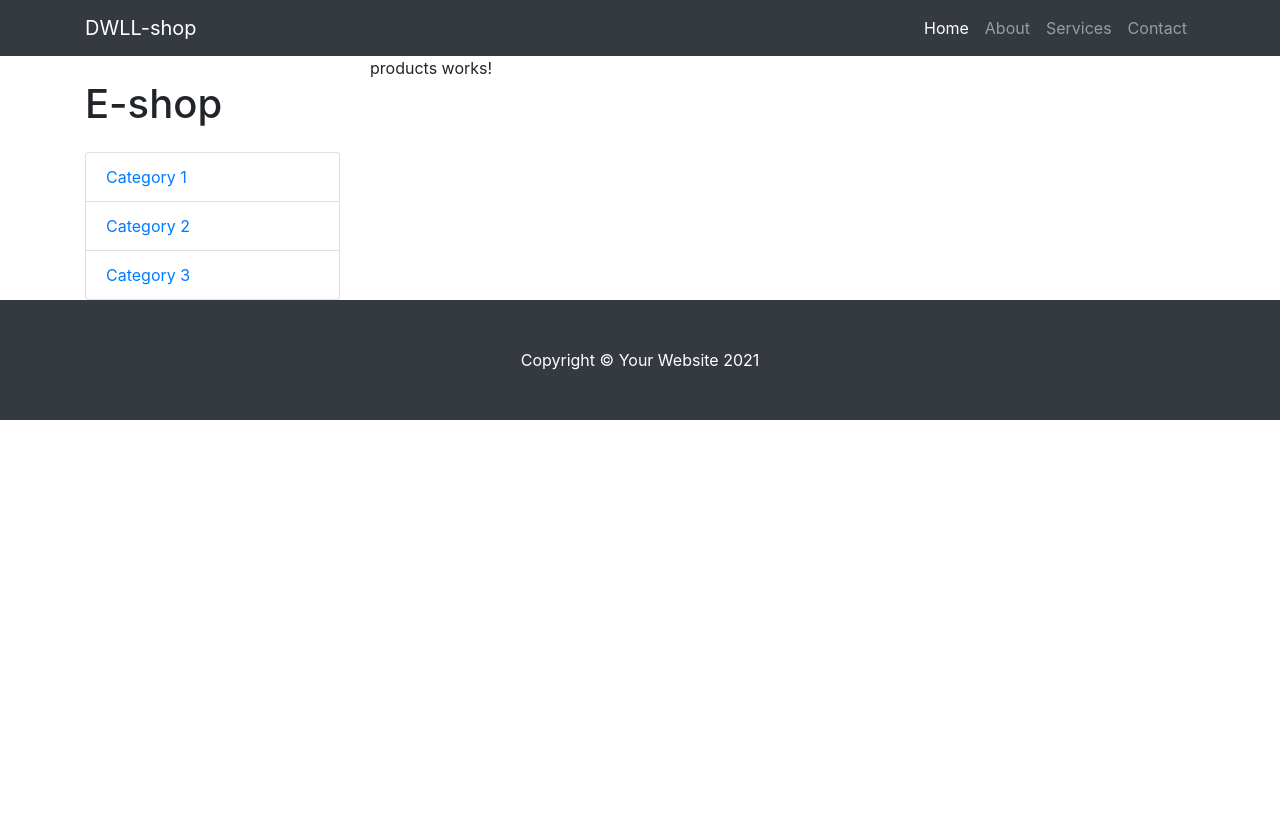
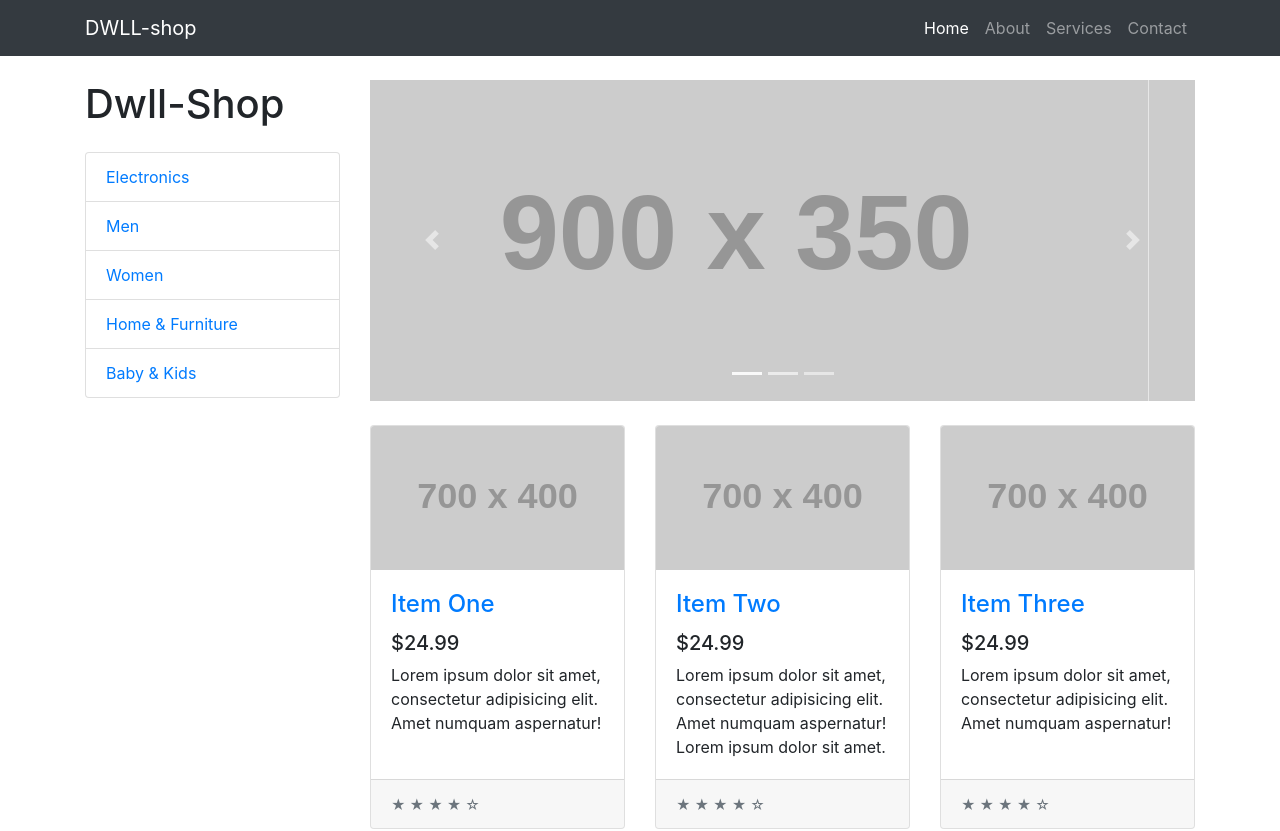
Before and after one commit to wslmacieira/angular-ecommerce, an Angular app: page /products in a window 1280 px wide. Shown: the top 831 px of the page. Before the commit the page ends 800 px from the top, so only its background shows below. Built offline with nearby package versions, Linux system fonts and the light colour scheme; data requests are answered from the project's data file.

Commit message:
Setup backend For Frontend

```diff
--- a/data/db.json
+++ b/data/db.json
@@ -36,5 +36,27 @@
       "vendor_name": "ayc shop",
       "warranty": 1
     }
+  ],
+  "categories": [
+    {
+      "id": 1,
+      "name": "Electronics"
+    },
+    {
+      "id": 2,
+      "name": "Men"
+    },
+    {
+      "id": 3,
+      "name": "Women"
+    },
+    {
+      "id": 4,
+      "name": "Home & Furniture"
+    },
+    {
+      "id": 5,
+      "name": "Baby & Kids"
+    }
   ]
 }
--- a/src/app/app-routing.module.ts
+++ b/src/app/app-routing.module.ts
@@ -3,6 +3,7 @@ import { RouterModule, Routes } from '@angular/router';
 import { ListOrderComponent } from './orders/list-order/list-order.component';
 
 const routes: Routes = [
+  { path: '', redirectTo: 'products',  pathMatch: 'full' },
   { path: 'products', loadChildren: () => import('./products/products.module').then(m => m.ProductsModule) },
   { path: 'orders', component: ListOrderComponent }
 ];
--- a/src/app/app.module.ts
+++ b/src/app/app.module.ts
@@ -1,5 +1,6 @@
 import { NgModule } from '@angular/core';
 import { BrowserModule } from '@angular/platform-browser';
+import { HttpClientModule } from '@angular/common/http';
 
 import { AppRoutingModule } from './app-routing.module';
 import { AppComponent } from './app.component';
@@ -14,7 +15,8 @@ import { SiteLayoutModule } from './site-layout/site-layout.module';
     BrowserModule,
     AppRoutingModule,
     OrdersModule,
-    SiteLayoutModule
+    SiteLayoutModule,
+    HttpClientModule
   ],
   providers: [],
   bootstrap: [AppComponent]
--- /dev/null
+++ b/src/app/products/category.ts
@@ -0,0 +1,4 @@
+export interface Category {
+  id:   number;
+  name: string;
+}
--- /dev/null
+++ b/src/app/products/product.service.ts
@@ -0,0 +1,49 @@
+import { Category } from './category';
+import { HttpClient } from '@angular/common/http';
+import { Injectable } from '@angular/core';
+import { Observable } from 'rxjs';
+import { environment } from 'src/environments/environment';
+
+import { Product } from './product';
+
+@Injectable({
+  providedIn: 'root'
+})
+export class ProductService {
+  apiUrl = environment.apiUrl;
+
+  constructor(private http: HttpClient) { }
+
+  createProduct(product: Product) {
+    this.http.post(this.apiUrl + '/products', product)
+  }
+
+  getAllProducts(): Observable<any> {
+    return this.http.get(this.apiUrl + '/products');
+  }
+
+  viewProduct(productId: Number): Observable<Product> {
+    return this.http.get<Product>(this.apiUrl + '/products/' + productId);
+  }
+
+  updateProduct(productId: Number, product: Product): Observable<Product> {
+    return this.http.put<Product>(this.apiUrl + '/products/' + productId, product);
+  }
+
+  deleteProduct(productId: Number):Observable<Product> {
+    return this.http.delete<Product>(this.apiUrl + '/products/' + productId);
+  }
+
+  searchCategoryProduct(categoryId: number) {
+    return this.http.get(this.apiUrl + '/category=' + categoryId);
+  }
+
+  searchDateProduct(date: any) {
+    return this.http.get(this.apiUrl + '/category=' + date);
+  }
+
+  getCategories(): Observable<Category[]> {
+    return this.http.get<Category[]>(this.apiUrl + '/categories');
+  }
+
+}
--- /dev/null
+++ b/src/app/products/product.ts
@@ -0,0 +1,12 @@
+export interface Product {
+  id:           number;
+  name:         string;
+  category_id:  number;
+  description:  string;
+  price:        number;
+  is_available: boolean;
+  rating:       number;
+  review:       number;
+  vendor_name:  string;
+  warranty:     number;
+}
--- a/src/app/products/products-routing.module.ts
+++ b/src/app/products/products-routing.module.ts
@@ -10,10 +10,10 @@ import { ViewProductByDateComponent } from './view-product-by-date/view-product-
 import { ViewProductComponent } from './view-product/view-product.component';
 
 const routes: Routes = [
-  { path: '', component: ProductsComponent },
+  { path: '', component: ViewAllProductComponent },
   { path: 'add-product', component: AddProductComponent },
   { path: 'view-product', component: ViewProductComponent },
-  { path: 'list-product', component: ViewAllProductComponent },
+  // { path: 'list-product', component: ViewAllProductComponent },
   { path: 'search-cat', component: ViewProductByCategoryComponent },
   { path: 'search-date', component: ViewProductByDateComponent },
   { path: 'view-product/:id', component: ViewProductComponent },
--- a/src/app/products/products.component.html
+++ b/src/app/products/products.component.html
@@ -1 +1 @@
-<p>products works!</p>
+<h1>Welcome to Dwll-shop</h1>
--- a/src/app/site-layout/sidebar/sidebar.component.html
+++ b/src/app/site-layout/sidebar/sidebar.component.html
@@ -1,6 +1,4 @@
-<h1 class="my-4">E-shop</h1>
+<h1 class="my-4">Dwll-Shop</h1>
 <div class="list-group">
-  <a class="list-group-item" href="#!">Category 1</a>
-  <a class="list-group-item" href="#!">Category 2</a>
-  <a class="list-group-item" href="#!">Category 3</a>
+  <a class="list-group-item" href="#!" *ngFor="let category of categories">{{ category.name }}</a>
 </div>
--- a/src/app/site-layout/sidebar/sidebar.component.ts
+++ b/src/app/site-layout/sidebar/sidebar.component.ts
@@ -1,3 +1,5 @@
+import { Category } from './../../products/category';
+import { ProductService } from './../../products/product.service';
 import { Component, OnInit } from '@angular/core';
 
 @Component({
@@ -6,10 +8,18 @@ import { Component, OnInit } from '@angular/core';
   styleUrls: ['./sidebar.component.css']
 })
 export class SidebarComponent implements OnInit {
+  categories!: Category[];
 
-  constructor() { }
+  constructor(private productService: ProductService) { }
 
   ngOnInit(): void {
+    this.getCategories();
+  }
+
+  getCategories() {
+    this.productService.getCategories().subscribe(
+      (data) => this.categories = data
+    );
   }
 
 }
--- a/src/environments/environment.ts
+++ b/src/environments/environment.ts
@@ -3,7 +3,8 @@
 // The list of file replacements can be found in `angular.json`.
 
 export const environment = {
-  production: false
+  production: false,
+  apiUrl: 'http://localhost:3000'
 };
 
 /*
```
Also changed, not shown: 1 other file (tests, documents, lock files or other folders).
